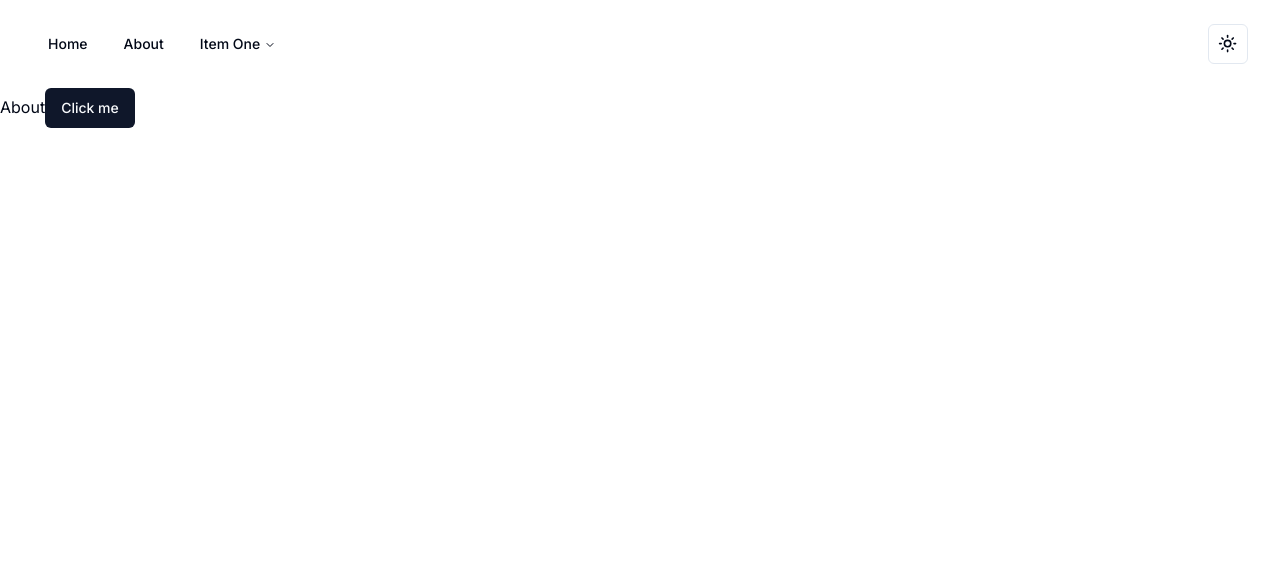
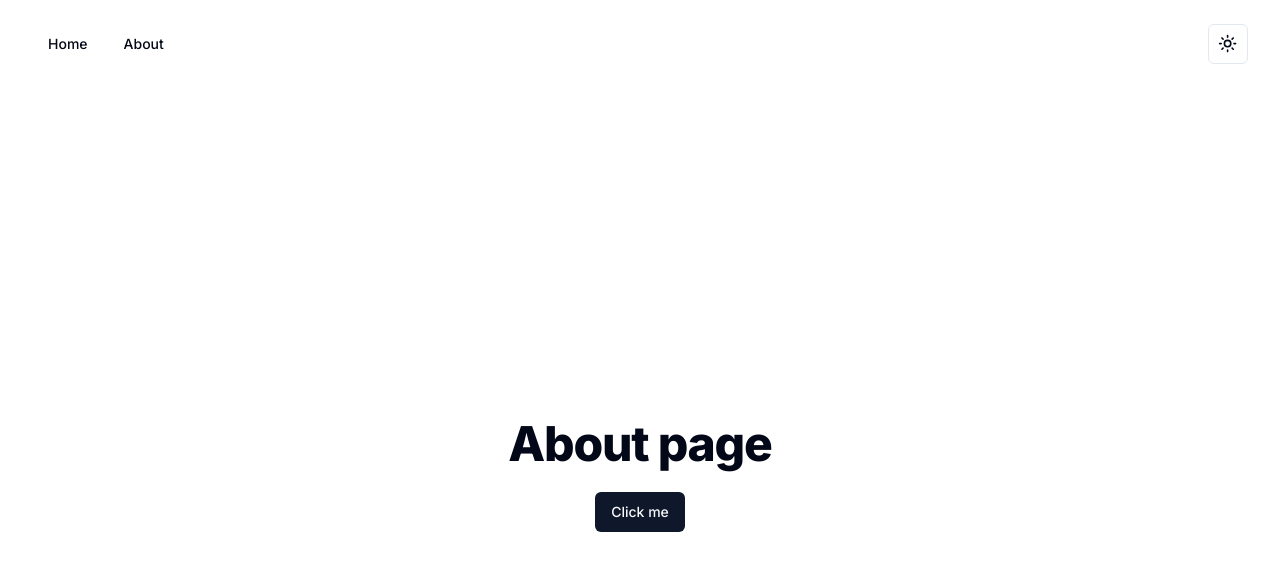
Before and after one commit to mytrofanov/next-tailwind-shadcn, a Next.js app: page /about in a window 1280 px wide. Shown: the top 570 px of the page. Built offline with nearby package versions, Linux system fonts and the light colour scheme.

Commit message:
feat: styles

```diff
--- a/app/about/page.tsx
+++ b/app/about/page.tsx
@@ -2,9 +2,11 @@ import { Button } from '@/components/ui/button';
 
 export default function Home() {
     return (
-        <div>
-            About
-            <Button>Click me</Button>
+        <div className="flex flex-col justify-center items-center h-screen">
+            <h1 className="scroll-m-20 text-4xl font-extrabold tracking-tight lg:text-5xl">About page</h1>
+            <div>
+                <Button className="m-6">Click me</Button>
+            </div>
         </div>
     );
 }
--- a/app/page.tsx
+++ b/app/page.tsx
@@ -1,3 +1,12 @@
+import { Button } from '@/components/ui/button';
+
 export default function Home() {
-    return <div>Home page</div>;
+    return (
+        <div className="flex flex-col justify-center items-center h-screen">
+            <h1 className="scroll-m-20 text-4xl font-extrabold tracking-tight lg:text-5xl">Home page</h1>
+            <div>
+                <Button className="m-6">Click me</Button>
+            </div>
+        </div>
+    );
 }
--- a/components/header.tsx
+++ b/components/header.tsx
@@ -3,11 +3,9 @@
 import React from 'react';
 import {
     NavigationMenu,
-    NavigationMenuContent,
     NavigationMenuItem,
     NavigationMenuLink,
     NavigationMenuList,
-    NavigationMenuTrigger,
 } from '@/components/ui/navigation-menu';
 import { navigationMenuTriggerStyle } from '@/components/ui/navigation-menu';
 import Link from 'next/link';
@@ -15,7 +13,7 @@ import { ModeToggle } from '@/components/ui/theme-mode-toggle';
 
 const Header = () => {
     return (
-        <nav className="mx-auto flex max-w-7xl items-center justify-between p-6 lg:px-8" aria-label="Global">
+        <div className="mx-auto flex max-w-7xl items-center justify-between p-6 lg:px-8" aria-label="Global">
             <NavigationMenu>
                 <NavigationMenuList>
                     <NavigationMenuItem>
@@ -28,16 +26,10 @@ const Header = () => {
                             <NavigationMenuLink className={navigationMenuTriggerStyle()}>About</NavigationMenuLink>
                         </Link>
                     </NavigationMenuItem>
-                    <NavigationMenuItem>
-                        <NavigationMenuTrigger>Item One</NavigationMenuTrigger>
-                        <NavigationMenuContent>
-                            <NavigationMenuLink>Link</NavigationMenuLink>
-                        </NavigationMenuContent>
-                    </NavigationMenuItem>
                 </NavigationMenuList>
             </NavigationMenu>
             <ModeToggle />
-        </nav>
+        </div>
     );
 };
 
--- a/components/ui/theme-mode-toggle.tsx
+++ b/components/ui/theme-mode-toggle.tsx
@@ -1,4 +1,4 @@
-'use client';
+// 'use client';
 
 import * as React from 'react';
 import { Moon, Sun } from 'lucide-react';
```
